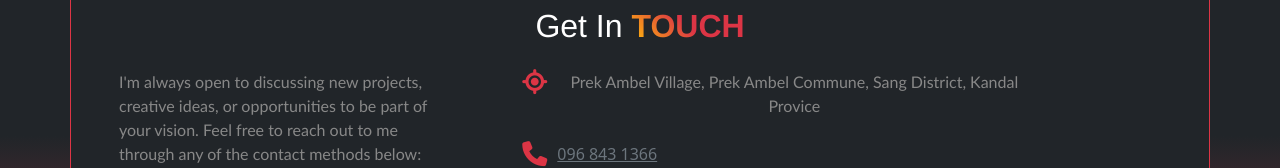
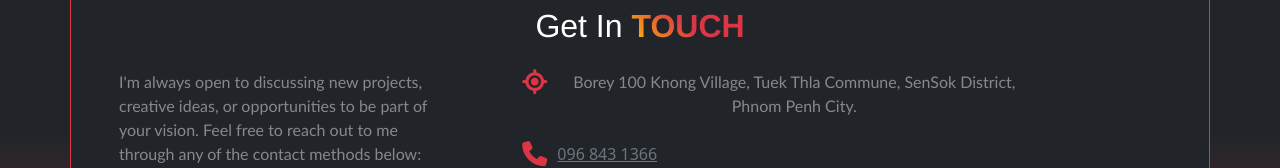
Before and after one commit to oishen/portfolio, a React (Vite) app: page / in a window 1280 px wide. Shown: the part 3464-3632 px from the top of the page. Built offline with nearby package versions, Linux system fonts and the light colour scheme.

Commit message:
change locate

```diff
--- a/src/components/Contact.jsx
+++ b/src/components/Contact.jsx
@@ -13,7 +13,7 @@ const Contact = ({contact}) => {
                         <div className="col-md-6">
                             <div className="text-center d-flex pb-2">
                                 <i className="fa-solid fa-location-crosshairs" id="icon"></i>
-                                <p>Prek Ambel Village, Prek Ambel Commune, Sang District, Kandal Provice</p>
+                                <p>Borey 100 Knong Village, Tuek Thla Commune, SenSok District, Phnom Penh City.</p>
                             </div>
                             <div className="text-center d-flex">
                                 <i className="fa-solid fa-phone" id="icon"></i>
--- a/src/components/Service.jsx
+++ b/src/components/Service.jsx
@@ -43,8 +43,8 @@ const Service = ({service}) => {
                             <div className="modal-body">
                                 <div className="row">
                                     <div className="col-3">
-                                        <a href="https://oishen.github.io/interior/">
-                                            <img src={img1} alt="interior website" />
+                                        <a href="https://oishen.github.io/interior/" id="webImg">
+                                             <img src={img1} alt="full stack website" />
                                         </a>
                                         <p>Show about your company</p>
                                     </div>
--- a/src/index.css
+++ b/src/index.css
@@ -84,7 +84,6 @@ span{
     height: 2px;
 }
 
-
 @media only screen and (max-width: 992px){
     #divBg, #divBorder{
         height: auto;
```
